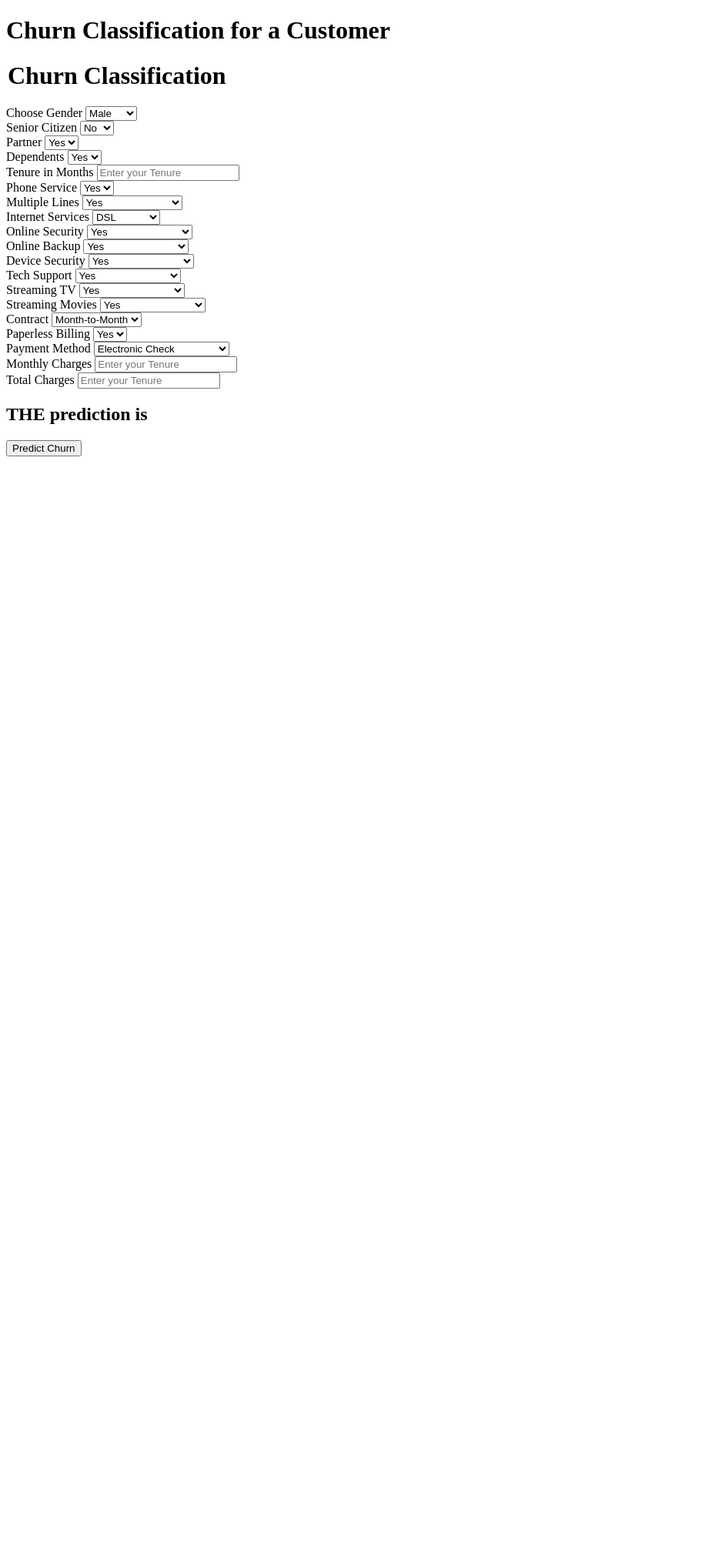
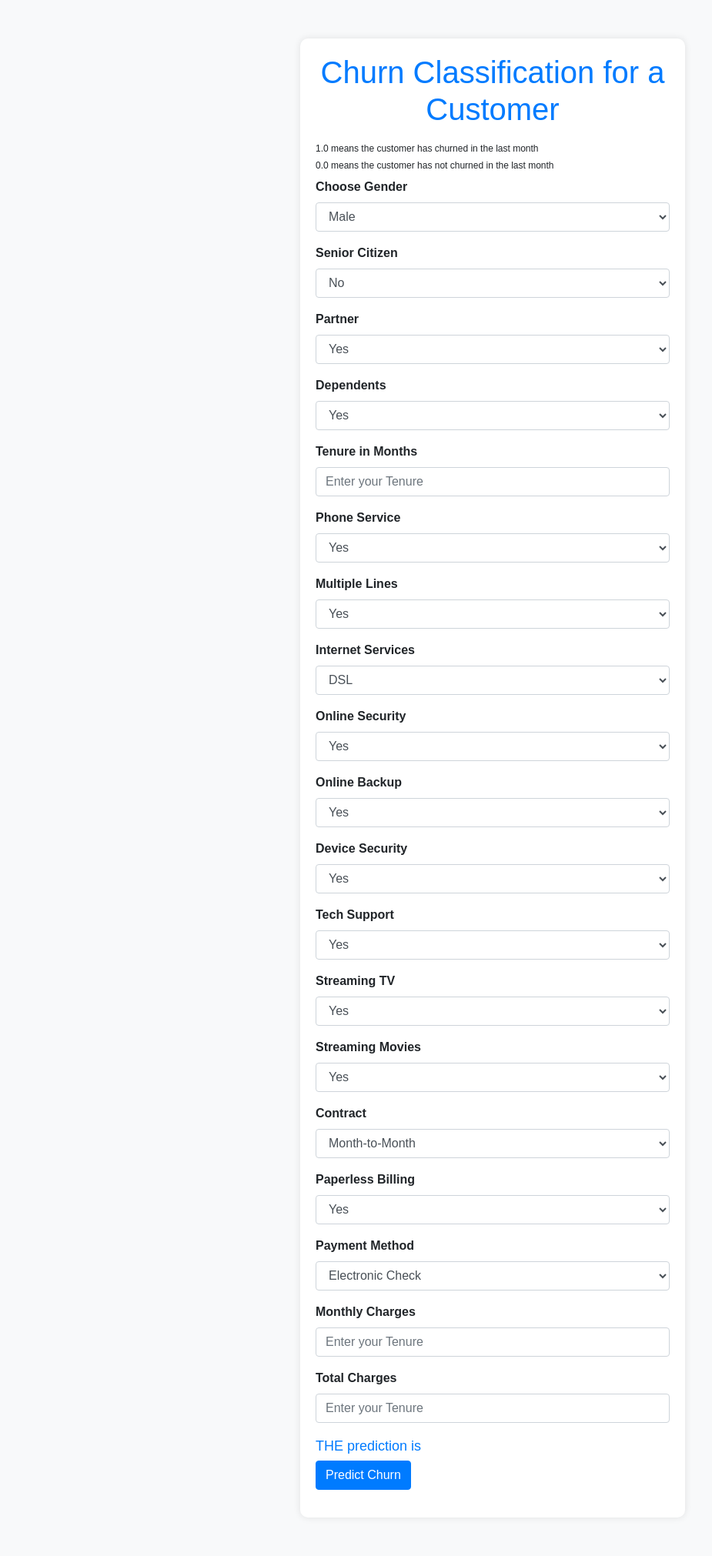
Before and after one commit to rayaran1000/Telecom-Churn-Prediction, a Flask app: page /predictdata in a window 1280 px wide. Shown: the whole page at 77% size, without its empty margins (0-925 px from the left). Before the commit the page ends 593 px from the top, so only its background shows below. Run offline with Flask 3, Linux system fonts and the light colour scheme; some libraries are stand-ins or nearby versions.

Commit message:
Index Page styling

```diff
--- a/application.py
+++ b/application.py
@@ -23,24 +23,24 @@ def predict_datapoint():
     else: # Else means this is a post request( we will be creating a Custom class in predict pipeline which will be called here)
         data=CustomData( # Here we are getting all the Input values from the webpage
             gender = request.form.get('gender'),
-            senior_citizen = int(request.form.get('senior_citizen')),
-            partner = request.form.get('partner'),
-            dependents = request.form.get('dependents'),
-            tenure_in_months = int(request.form.get('tenure_in_months')),
-            phone_service = request.form.get('phone_service'),
-            multiple_lines = request.form.get('multiple_lines'),
-            internet_service = request.form.get('internet_service'),
-            online_security = request.form.get('online_security'),
-            online_backup = request.form.get('online_backup'),
-            device_security = request.form.get('device_security'),
-            tech_support = request.form.get('tech_support'),
-            streaming_tv = request.form.get('streaming_tv'),
-            streaming_movies = request.form.get('streaming_movies'),
-            contract = request.form.get('contract'),
-            paperless_billing = request.form.get('paperless_billing'),
-            payment_method = request.form.get('payment_method'),
-            monthly_charges = float(request.form.get('monthly_charges')),
-            total_charges = request.form.get('total_charges')
+            senior_citizen = int(request.form.get('SeniorCitizen')),
+            partner = request.form.get('Partner'),
+            dependents = request.form.get('Dependents'),
+            tenure_in_months = int(request.form.get('tenure')),
+            phone_service = request.form.get('PhoneService'),
+            multiple_lines = request.form.get('MultipleLines'),
+            internet_service = request.form.get('InternetService'),
+            online_security = request.form.get('OnlineSecurity'),
+            online_backup = request.form.get('OnlineBackup'),
+            device_security = request.form.get('DeviceProtection'),
+            tech_support = request.form.get('TechSupport'),
+            streaming_tv = request.form.get('StreamingTV'),
+            streaming_movies = request.form.get('StreamingMovies'),
+            contract = request.form.get('Contract'),
+            paperless_billing = request.form.get('PaperlessBilling'),
+            payment_method = request.form.get('PaymentMethod'),
+            monthly_charges = float(request.form.get('MonthlyCharges')),
+            total_charges = float(request.form.get('TotalCharges'))
         )
         pred_df=data.get_data_as_data_frame() # We are getting the dataframe here
         print(pred_df)
--- a/src/components/model_trainer.py
+++ b/src/components/model_trainer.py
@@ -109,14 +109,14 @@ class ModelTrainer:
 
             best_model = models[best_model_name]
 
+            best_model.fit(X_train, y_train)
+
             logging.info("Best found model on both training and testing datasets")
 
             save_object(# Creating the Model.pkl file corresponding to the best model that we will get
                 file_path=self.model_config.trained_model_file_path,
                 obj=best_model
             )
-
-            best_model.fit(X_train, y_train)
 
             predicted = best_model.predict(X_test)
 
--- a/templates/home.html
+++ b/templates/home.html
@@ -4,15 +4,66 @@
     <meta charset="UTF-8">
     <meta name="viewport" content="width=device-width, initial-scale=1.0">
     <title>Churn Classification for a Customer</title>
+    <link rel="stylesheet" href="https://maxcdn.bootstrapcdn.com/bootstrap/4.5.2/css/bootstrap.min.css">
+    <style>
+        body {
+            background-color: #f8f9fa;
+            font-family: 'Arial', sans-serif;
+        }
+
+        .login {
+            max-width: 500px;
+            margin: 50px auto;
+            padding: 20px;
+            background-color: #fff;
+            box-shadow: 0 0 10px rgba(0, 0, 0, 0.1);
+            border-radius: 10px;
+        }
+
+        h1 {
+            text-align: center;
+            color: #007bff;
+        }
+
+        form {
+            margin-top: 20px;
+        }
+
+        .form-label {
+            font-weight: bold;
+        }
+
+        .form-control {
+            margin-bottom: 15px;
+        }
+
+        .btn-primary {
+            background-color: #007bff;
+            border-color: #007bff;
+        }
+
+        .btn-primary:hover {
+            background-color: #0056b3;
+            border-color: #0056b3;
+        }
+
+        h2 {
+            margin-top: 20px;
+            font-size: 18px;
+            color: #007bff;
+        }
+    </style>
 </head>
 <body>
+
     <div class="login">
         <h1>Churn Classification for a Customer</h1>
 
-        <form action="{{ url_for('predict_churn')}}" method="post">
-            <h1>
-                <legend>Churn Classification</legend>
-            </h1>
+        <form action="{{ url_for('predict_datapoint')}}" method="post">
+            <h3>
+                <legend style="font-size: 12px;">1.0 means the customer has churned in the last month</legend>
+                <legend style="font-size: 12px;">0.0 means the customer has not churned in the last month</legend>
+            </h3>
 
             <!-- Fields and dropdown options for Churn Classification -->
             <div class="mb-3">
@@ -135,8 +186,8 @@
 
             <div class="mb-3">
                 <label class="form-label">Contract</label>
-                <select class="form-control" name="contract" required>
-                    <option value="Month-to-Month">Month-to-Month</option>
+                <select class="form-control" name="Contract" required>
+                    <option value="Month-to-month">Month-to-Month</option>
                     <option value="One year">One year</option>
                     <option value="Two year">Two years</option>
                 </select>
@@ -183,5 +234,10 @@
             </div>
         </form>
     </div>
+
+    <script src="https://code.jquery.com/jquery-3.5.1.slim.min.js"></script>
+    <script src="https://cdn.jsdelivr.net/npm/@popperjs/core@2.10.2/dist/umd/popper.min.js"></script>
+    <script src="https://maxcdn.bootstrapcdn.com/bootstrap/4.5.2/js/bootstrap.min.js"></script>
+
 </body>
 </html>
```
Also changed, not shown: other parts of templates/home.html (+19 -19 lines), src/pipelines/prediction_pipeline.py (+18 -18 lines), 1 other file.
